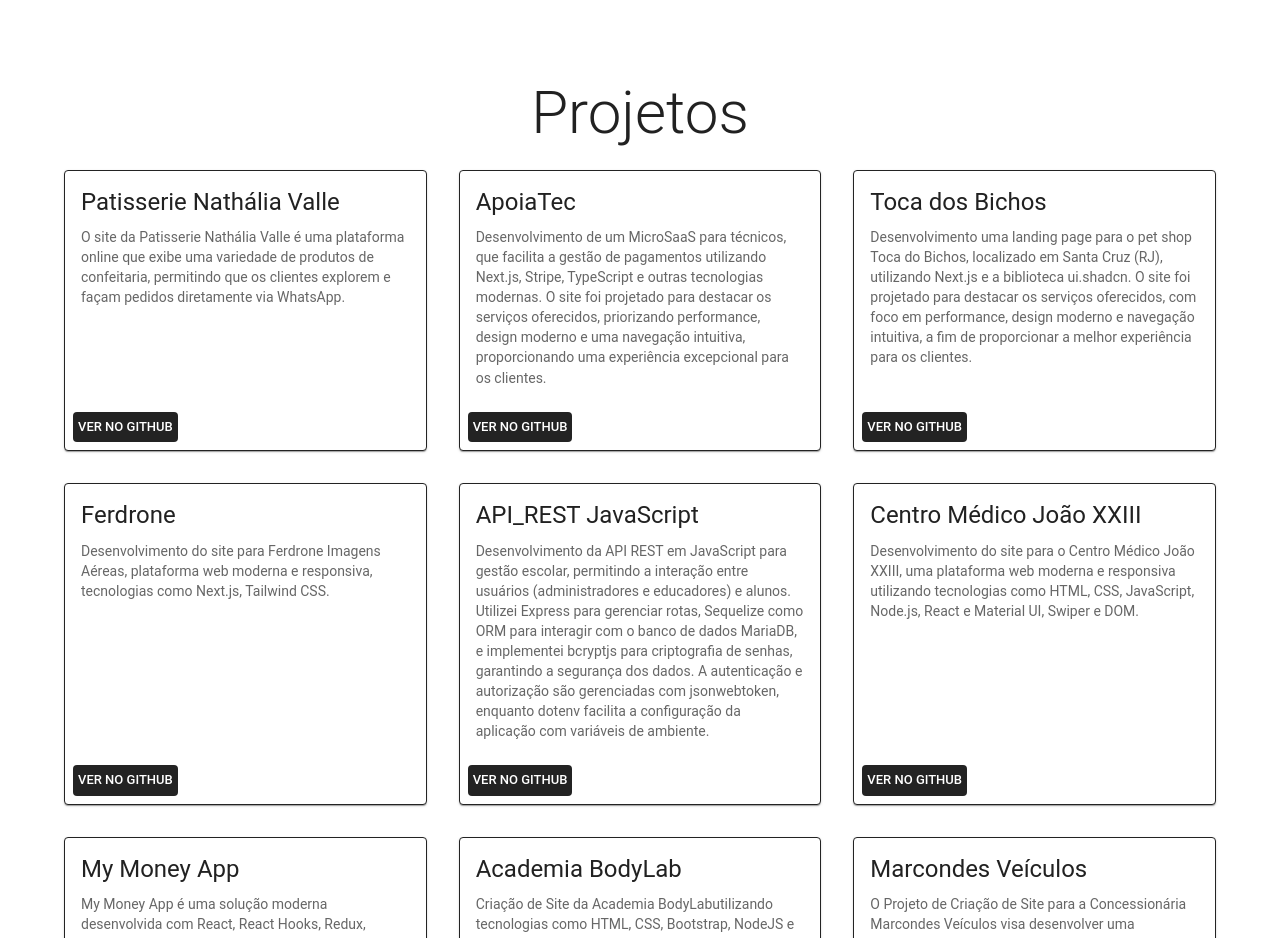
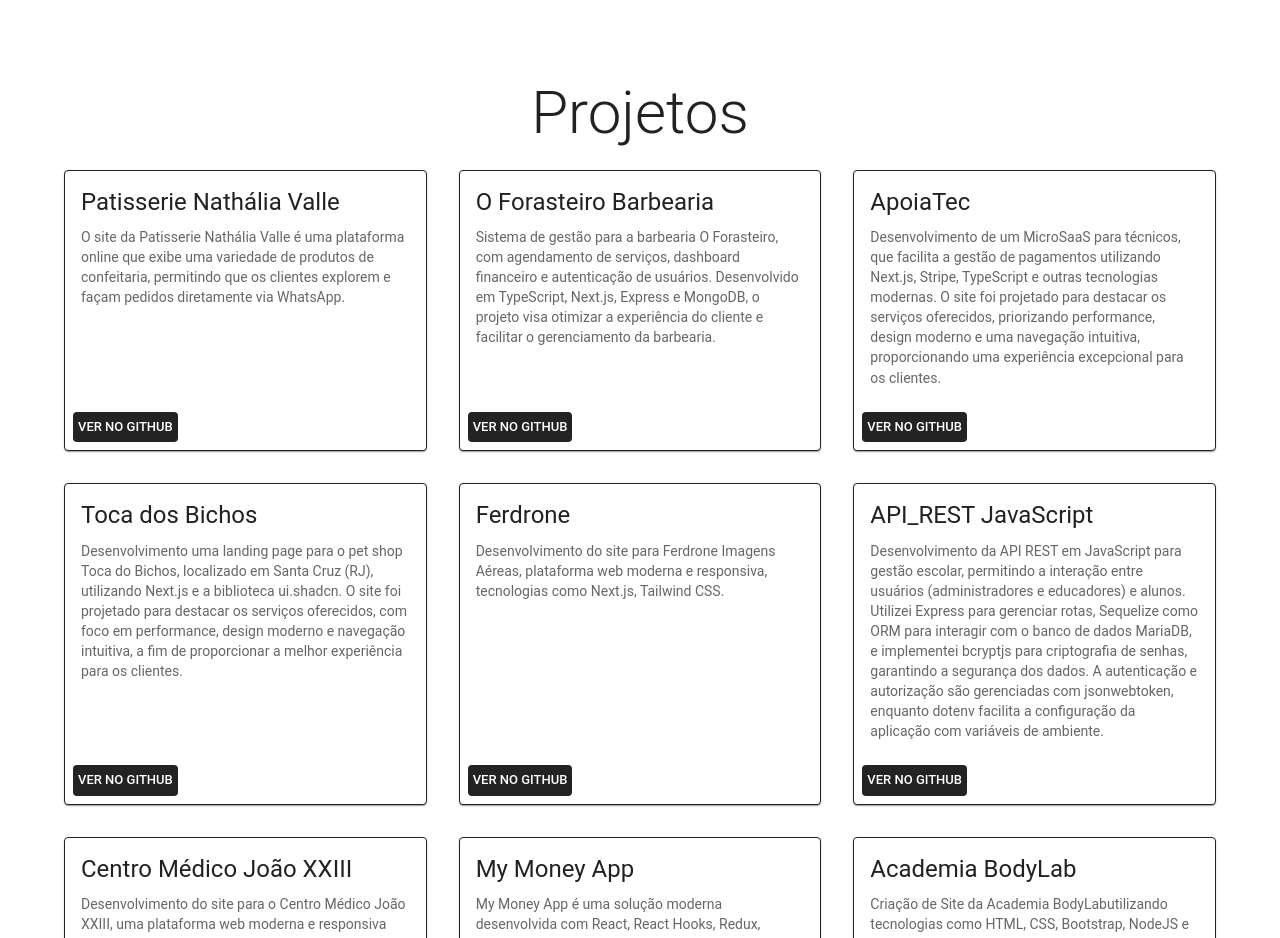
Before and after one commit to britolmbs/my-portifolio, a React (Vite) app: page / in a window 1280 px wide. Shown: the part 1180-2118 px from the top of the page. Built offline with nearby package versions, Linux system fonts and the light colour scheme.

Commit message:
Adicionando projeto O forasteiro

```diff
--- a/src/pages/Home/sections/Projects/Projects.tsx
+++ b/src/pages/Home/sections/Projects/Projects.tsx
@@ -7,6 +7,11 @@
             name: "Patisserie Nathália Valle",
             description: "O site da Patisserie Nathália Valle é uma plataforma online que exibe uma variedade de produtos de confeitaria, permitindo que os clientes explorem e façam pedidos diretamente via WhatsApp.",
             url: "https://github.com/britolmbs/patisserie",
+        },
+        {
+            name: "O Forasteiro Barbearia",
+            description: "Sistema de gestão para a barbearia O Forasteiro, com agendamento de serviços, dashboard financeiro e autenticação de usuários. Desenvolvido em TypeScript, Next.js, Express e MongoDB, o projeto visa otimizar a experiência do cliente e facilitar o gerenciamento da barbearia.",
+            url: "https://github.com/britolmbs/o-forasteiro-barbearia",
         },
 
         {
```
